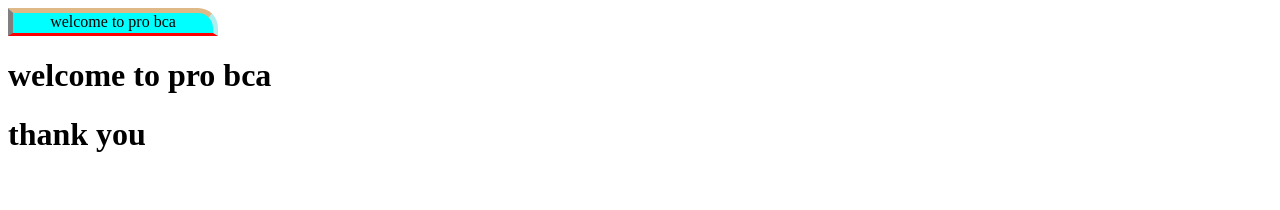
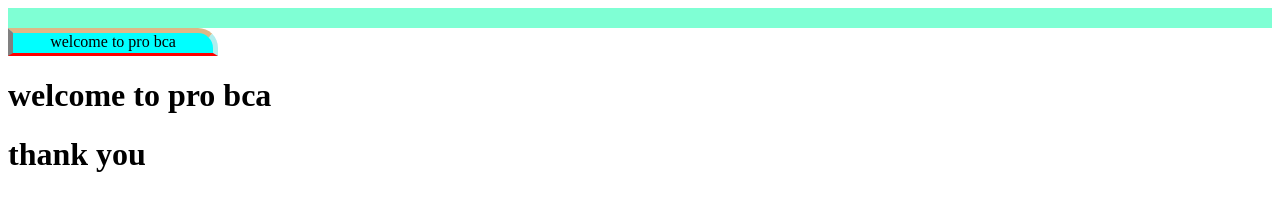
Before and after one commit to sunlama-hub/sunlama, a plain HTML site: page index.html in a window 1280 px wide. Drawn offline with Linux system fonts and the light colour scheme.

Commit message:
Update index.html

```diff
--- a/index.html
+++ b/index.html
@@ -17,9 +17,14 @@
             border-left:5px solid grey;
             border-start-end-radius: 20px;
         }
+        .navbar{
+            background-color: aquamarine;
+            height: 20px;
+        }
         </style>
      </head>
      <body>
+        <div class="navbar"></div>
         <div class="welcom">welcome to pro bca</div>
         <h1 class="welcome">welcome to pro bca</h1>
         <h1 class="welcome">thank you</h1>
```
